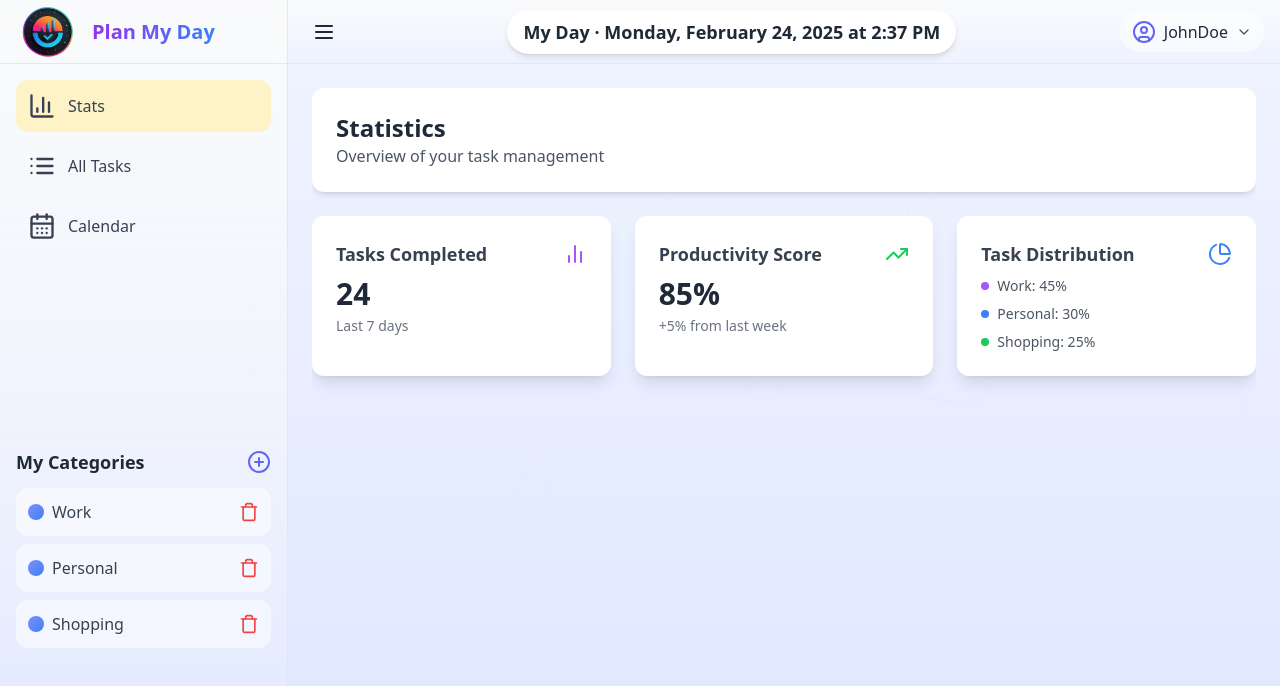
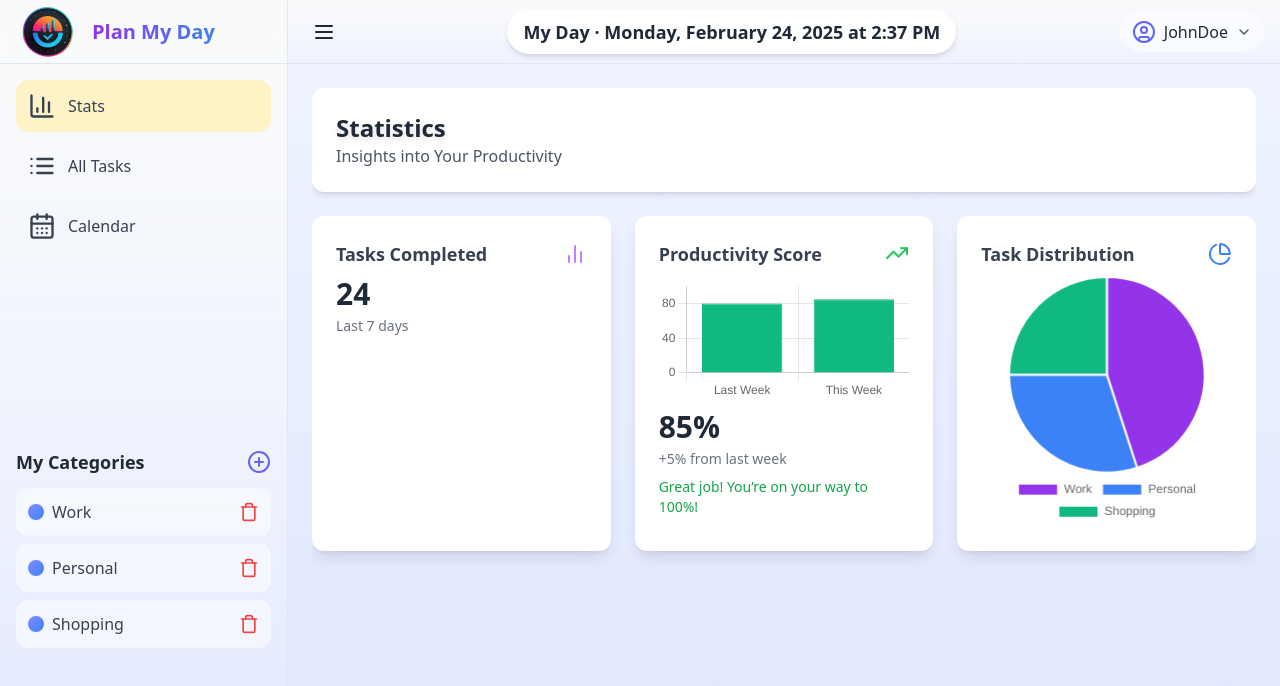
Before and after one commit to Vlados-XiMiK/Plan-My-Day-UI, a Next.js app: page /dashboard/stats in a window 1280 px wide. Shown: the top 686 px of the page. Built offline with nearby package versions, Linux system fonts and the light colour scheme.

Commit message:
update Stats UI, add en/uk language

```diff
--- a/src/components/main/Stats.tsx
+++ b/src/components/main/Stats.tsx
@@ -1,58 +1,131 @@
-"use client"
+"use client";
 
-import { BarChart2, PieChart, TrendingUp } from 'lucide-react'
+import { BarChart2, PieChart, TrendingUp } from "lucide-react";
+import { Chart } from "react-chartjs-2";
+import {
+  Chart as ChartJS,
+  BarElement,
+  CategoryScale,
+  LinearScale,
+  ArcElement,
+  Tooltip,
+  Legend,
+} from "chart.js";
+import { useLanguage } from "@/contexts/LanguageContext"; // Імпортуємо хук для мови
+import en from "@/translations/en.json"; // Англійські переклади
+import uk from "@/translations/uk.json"; // Українські переклади
 
+// Регистрация компонентов Chart.js
+ChartJS.register(BarElement, CategoryScale, LinearScale, ArcElement, Tooltip, Legend);
 
 export default function StatsView() {
+  // Отримуємо мову з контексту
+  const { language } = useLanguage();
+  const t = language === "uk" ? uk : en; // Вибираємо переклади залежно від мови
+
+  // Дані для графіків
+  const taskDistributionData = {
+    labels: [
+      "Work",
+      "Personal",
+      "Shopping",
+    ],
+    datasets: [
+      {
+        data: [45, 30, 25],
+        backgroundColor: ["#9333EA", "#3B82F6", "#10B981"], // Фіолетовий, Синій, Зелений
+        hoverOffset: 4,
+      },
+    ],
+  };
+
+  const productivityData = {
+    labels: [
+      t.stats.productivity.lastWeek || "Last Week",
+      t.stats.productivity.thisWeek || "This Week",
+    ],
+    datasets: [
+      {
+        label: t.stats.productivity.label || "Productivity",
+        data: [80, 85],
+        backgroundColor: "#10B981",
+        borderColor: "#10B981",
+        borderWidth: 1,
+      },
+    ],
+  };
 
   return (
     <div className="flex flex-col h-full overflow-hidden animate-fadeIn min-h-screen relative">
       <div className="relative z-20 flex flex-col h-full">
         <div className="mb-6 bg-white dark:bg-[#2a2a3e] p-6 rounded-lg shadow-md">
-          <h2 className="text-2xl font-bold text-gray-800 dark:text-gray-100">Statistics</h2>
-          <p className="text-gray-600 dark:text-gray-400">Overview of your task management</p>
+          <h2 className="text-2xl font-bold text-gray-800 dark:text-gray-100 drop-shadow-md">
+            {t.stats.title || "Statistics"}
+          </h2>
+          <p className="text-gray-600 dark:text-gray-400">
+            {t.stats.subtitle || "Overview of your task management"}
+          </p>
         </div>
         <div className="flex-1 overflow-y-auto">
           <div className="grid grid-cols-1 md:grid-cols-2 lg:grid-cols-3 gap-6">
-            <div className="bg-white dark:bg-[#2a2a3e] rounded-lg shadow-lg p-6">
+            {/* Завершённые задачи с анимацией */}
+            <div className="bg-white dark:bg-[#2a2a3e] rounded-lg shadow-lg p-6 hover:shadow-xl transition-shadow duration-300">
               <div className="flex items-center justify-between">
-                <h3 className="text-lg font-semibold text-gray-700 dark:text-gray-200">Tasks Completed</h3>
-                <BarChart2 className="h-6 w-6 text-purple-500 dark:text-purple-400" />
+                <h3 className="text-lg font-semibold text-gray-700 dark:text-gray-200">
+                  {t.stats.tasksCompleted || "Tasks Completed"}
+                </h3>
+                <BarChart2 className="h-6 w-6 text-purple-500 dark:text-purple-400 animate-pulse" />
               </div>
               <p className="text-3xl font-bold text-gray-800 dark:text-gray-100 mt-2">24</p>
-              <p className="text-sm text-gray-500 dark:text-gray-400 mt-1">Last 7 days</p>
+              <p className="text-sm text-gray-500 dark:text-gray-400 mt-1">
+                {t.stats.last7Days || "Last 7 days"}
+              </p>
             </div>
-            <div className="bg-white dark:bg-[#2a2a3e] rounded-lg shadow-lg p-6">
+
+            {/* Оценка продуктивности с графиком */}
+            <div className="bg-white dark:bg-[#2a2a3e] rounded-lg shadow-lg p-6 hover:shadow-xl transition-shadow duration-300">
               <div className="flex items-center justify-between">
-                <h3 className="text-lg font-semibold text-gray-700 dark:text-gray-200">Productivity Score</h3>
-                <TrendingUp className="h-6 w-6 text-green-500 dark:text-green-400" />
+                <h3 className="text-lg font-semibold text-gray-700 dark:text-gray-200">
+                  {t.stats.productivityScore || "Productivity Score"}
+                </h3>
+                <TrendingUp className="h-6 w-6 text-green-500 dark:text-green-400 animate-bounce" />
               </div>
+              <Chart
+                type="bar"
+                data={productivityData}
+                options={{
+                  plugins: { legend: { display: false } },
+                  scales: { y: { beginAtZero: true, max: 100 } },
+                }}
+                className="mt-2"
+              />
               <p className="text-3xl font-bold text-gray-800 dark:text-gray-100 mt-2">85%</p>
-              <p className="text-sm text-gray-500 dark:text-gray-400 mt-1">+5% from last week</p>
+              <p className="text-sm text-gray-500 dark:text-gray-400 mt-1">
+                {t.stats.productivityChange || "+5% from last week"}
+              </p>
+              <p className="text-sm text-green-600 dark:text-green-400 mt-2 font-medium">
+                {t.stats.productivityMessage || "Great job! You’re on your way to 100%!"}
+              </p>
             </div>
-            <div className="bg-white dark:bg-[#2a2a3e] rounded-lg shadow-lg p-6">
+
+            {/* Распределение задач с круговым графиком */}
+            <div className="bg-white dark:bg-[#2a2a3e] rounded-lg shadow-lg p-6 hover:shadow-xl transition-shadow duration-300">
               <div className="flex items-center justify-between">
-                <h3 className="text-lg font-semibold text-gray-700 dark:text-gray-200">Task Distribution</h3>
-                <PieChart className="h-6 w-6 text-blue-500 dark:text-blue-400" />
+                <h3 className="text-lg font-semibold text-gray-700 dark:text-gray-200">
+                  {t.stats.taskDistribution.title || "Task Distribution"}
+                </h3>
+                <PieChart className="h-6 w-6 text-blue-500 dark:text-blue-400 animate-spin-slow" />
               </div>
-              <div className="mt-2 space-y-2">
-                <div className="flex items-center">
-                  <div className="w-2 h-2 rounded-full bg-purple-500 dark:bg-purple-400 mr-2"></div>
-                  <span className="text-sm text-gray-600 dark:text-gray-400">Work: 45%</span>
-                </div>
-                <div className="flex items-center">
-                  <div className="w-2 h-2 rounded-full bg-blue-500 dark:bg-blue-400 mr-2"></div>
-                  <span className="text-sm text-gray-600 dark:text-gray-400">Personal: 30%</span>
-                </div>
-                <div className="flex items-center">
-                  <div className="w-2 h-2 rounded-full bg-green-500 dark:bg-green-400 mr-2"></div>
-                  <span className="text-sm text-gray-600 dark:text-gray-400">Shopping: 25%</span>
-                </div>
-              </div>
+              <Chart
+                type="pie"
+                data={taskDistributionData}
+                options={{ plugins: { legend: { position: "bottom" } } }}
+                className="mt-2 w-full"
+              />
             </div>
           </div>
         </div>
       </div>
     </div>
-  )
+  );
 }
--- a/src/translations/en.json
+++ b/src/translations/en.json
@@ -150,5 +150,22 @@
   "settings": {
     "language": "Language",
     "theme": "Theme"
+  },
+  "stats": {
+    "title": "Statistics",
+    "subtitle": "Insights into Your Productivity",
+    "tasksCompleted": "Tasks Completed",
+    "last7Days": "Last 7 days",
+    "productivityScore": "Productivity Score",
+    "productivityChange": "+5% from last week",
+    "productivityMessage": "Great job! You’re on your way to 100%!",
+    "taskDistribution": {
+      "title": "Task Distribution"
+    },
+    "productivity": {
+      "label": "Productivity",
+      "lastWeek": "Last Week",
+      "thisWeek": "This Week"
+    }
   }
 }
--- a/src/translations/uk.json
+++ b/src/translations/uk.json
@@ -150,5 +150,22 @@
   "settings": {
     "language": "Мова",
     "theme": "Тема"
+  },
+  "stats": {
+    "title": "Статистика",
+    "subtitle": "Аналіз вашої продуктивності",
+    "tasksCompleted": "Завершені завдання",
+    "last7Days": "Останні 7 днів",
+    "productivityScore": "Оцінка продуктивності",
+    "productivityChange": "+5% порівняно з минулим тижнем",
+    "productivityMessage": "Чудова робота! Ви на шляху до 100%!",
+    "taskDistribution": {
+      "title": "Розподіл завдань"
+    },
+    "productivity": {
+      "label": "Продуктивність",
+      "lastWeek": "Минулий тиждень",
+      "thisWeek": "Цей тиждень"
+    }
   }
 }
```
